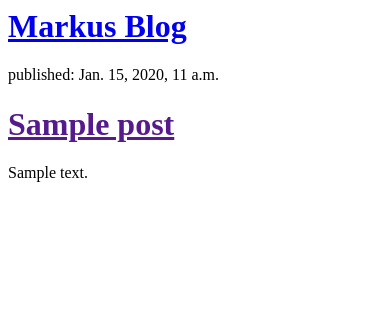
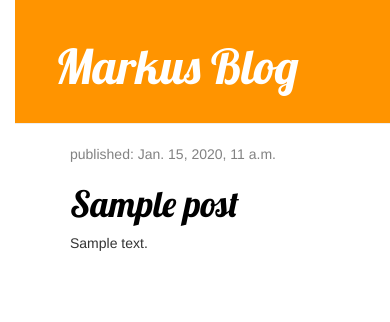
Before and after one commit to MarKnu/my-first-blog, a Django app: template mkblog/templates/mkblog/post_list.html in a window 390 px wide. Shown: the top 322 px of the page. Run offline with Django 3.2, Linux system fonts and the light colour scheme; the template is opened without the code that fills it: values that come from a table or form of the project are taken from there, others are empty; tables that the repository leaves empty hold one stand-in row (values such as "Sample post"); some libraries are stand-ins or nearby versions.

Commit message:
Added view and template for detailed blog post as well as css for the site

```diff
--- /dev/null
+++ b/mkblog/static/css/blog.css
@@ -0,0 +1,57 @@
+h1 a {
+   	color: #FCA205;
+	font-family: 'Lobster';
+}
+
+body {
+    padding-left: 15px;
+}
+
+
+
+.page-header {
+    background-color: #ff9400;
+    margin-top: 0;
+    padding: 20px 20px 20px 40px;
+}
+
+.page-header h1, .page-header h1 a, .page-header h1 a:visited, .page-header h1 a:active {
+    color: #ffffff;
+    font-size: 36pt;
+    text-decoration: none;
+}
+
+.content {
+    margin-left: 40px;
+}
+
+h1, h2, h3, h4 {
+    font-family: 'Lobster', cursive;
+}
+
+.date {
+    color: #828282;
+}
+
+.save {
+    float: right;
+}
+
+.post-form textarea, .post-form input {
+    width: 100%;
+}
+
+.top-menu, .top-menu:hover, .top-menu:visited {
+    color: #ffffff;
+    float: right;
+    font-size: 26pt;
+    margin-right: 20px;
+}
+
+.post {
+    margin-bottom: 70px;
+}
+
+.post h1 a, .post h1 a:visited {
+    color: #000000;
+}
--- /dev/null
+++ b/mkblog/templates/mkblog/base.html
@@ -0,0 +1,23 @@
+{% load static %}
+<html>
+    <head>
+        <title>Markus blog</title>
+        <link rel="stylesheet" href="//maxcdn.bootstrapcdn.com/bootstrap/3.2.0/css/bootstrap.min.css">
+        <link rel="stylesheet" href="//maxcdn.bootstrapcdn.com/bootstrap/3.2.0/css/bootstrap-theme.min.css">
+        <link href='//fonts.googleapis.com/css?family=Lobster&subset=latin,latin-ext' rel='stylesheet' type='text/css'>
+        <link rel="stylesheet" href="{% static 'css/blog.css' %}">
+    </head>
+	<body>
+	    <div class="page-header">
+		<h1><a href="/">Markus Blog</a></h1>
+	    </div>
+	    <div class="content container">
+		<div class="row">
+		    <div class="col-md-8">
+		    {% block content %}
+		    {% endblock %}
+		    </div>
+		</div>
+	    </div>
+	</body>
+</html>
--- a/mkblog/templates/mkblog/post_list.html
+++ b/mkblog/templates/mkblog/post_list.html
@@ -1,19 +1,13 @@
-<html>
-    <head>
-        <title>Markus blog</title>
-    </head>
-    <body>
-        <div>
-            <h1><a href="/">Markus Blog</a></h1>
-        </div>
+{% extends 'mkblog/base.html' %}
 
-
+{% block content %}
 	{% for post in posts %}
-	<div>
-		<p>published: {{ post.published_date }}</p>
-		<h1><a href="">{{ post.title }}</a></h1>
-		<p>{{ post.text|linebreaksbr }}</p>
-	</div>
+		<div class="post">
+		    <div class="date">
+		        <p>published: {{ post.published_date }}</p>
+		    </div>
+		    <h1><a href="{% url 'post_detail' pk=post.pk %}">{{ post.title }}</a></h1>
+		    <p>{{ post.text|linebreaksbr }}</p>
+		</div>
 	{% endfor %}
-    </body>
-</html>
+{% endblock %}
--- a/mkblog/urls.py
+++ b/mkblog/urls.py
@@ -2,5 +2,6 @@ from django.urls import path
 from . import views
 
 urlpatterns = [
-   path('', views.post_list, name='post_list'),
+   	path('', views.post_list, name='post_list'),
+	path('post/<int:pk>/', views.post_detail, name='post_detail'),
 ]
--- a/mkblog/views.py
+++ b/mkblog/views.py
@@ -1,9 +1,15 @@
 from django.shortcuts import render
 from django.utils import timezone
 from .models import Post
+from django.shortcuts import render, get_object_or_404
+
 
 # Create your views here.
 
 def post_list(request):
 	posts = Post.objects.filter(published_date__lte=timezone.now()).order_by('published_date')
 	return render(request, 'mkblog/post_list.html',{'posts': posts})
+
+def post_detail(request, pk):
+    post = get_object_or_404(Post, pk=pk)
+    return render(request, 'mkblog/post_detail.html', {'post': post})
```
Also changed, not shown: mkblog/templates/mkblog/post_detail.html (added, +13 -0 lines).
